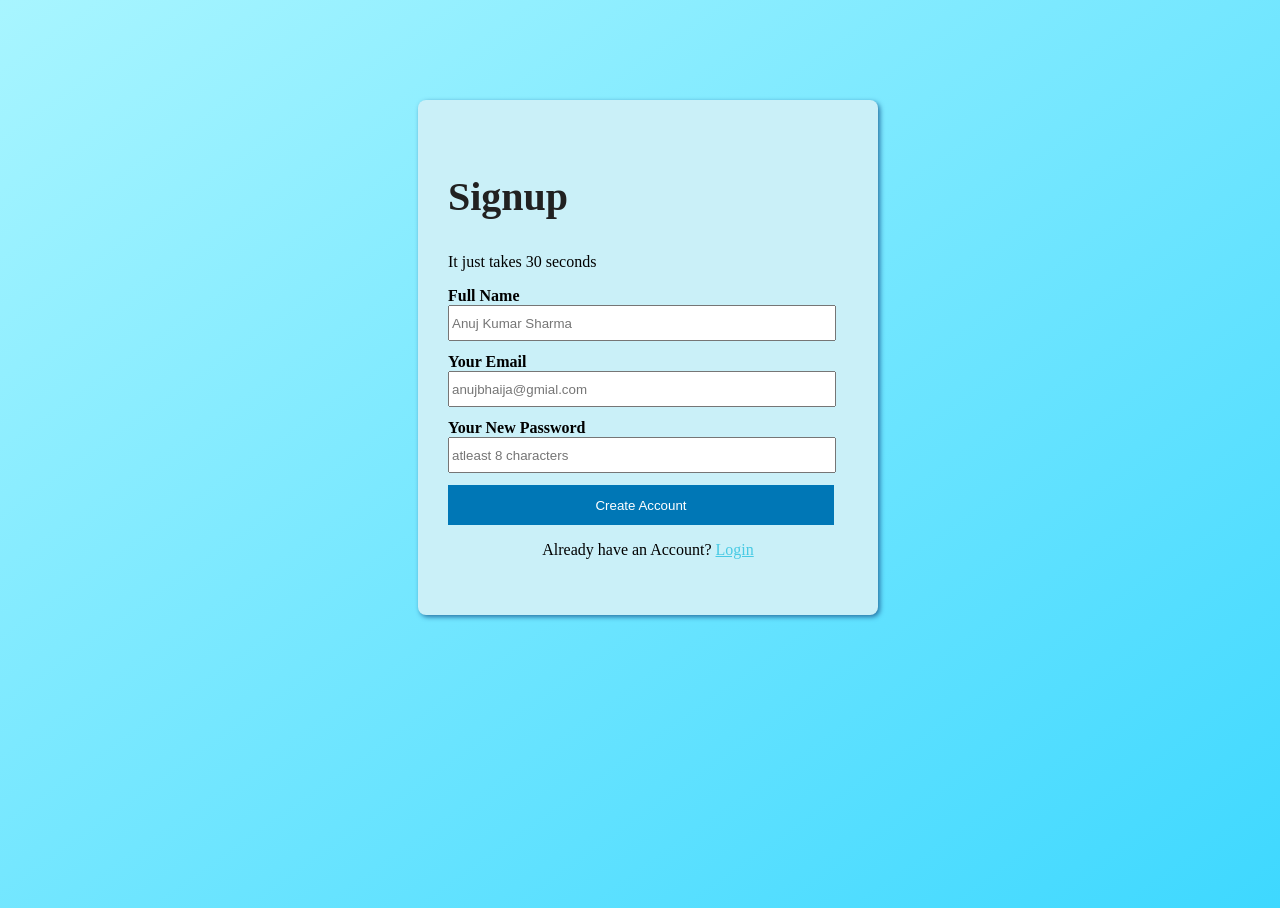
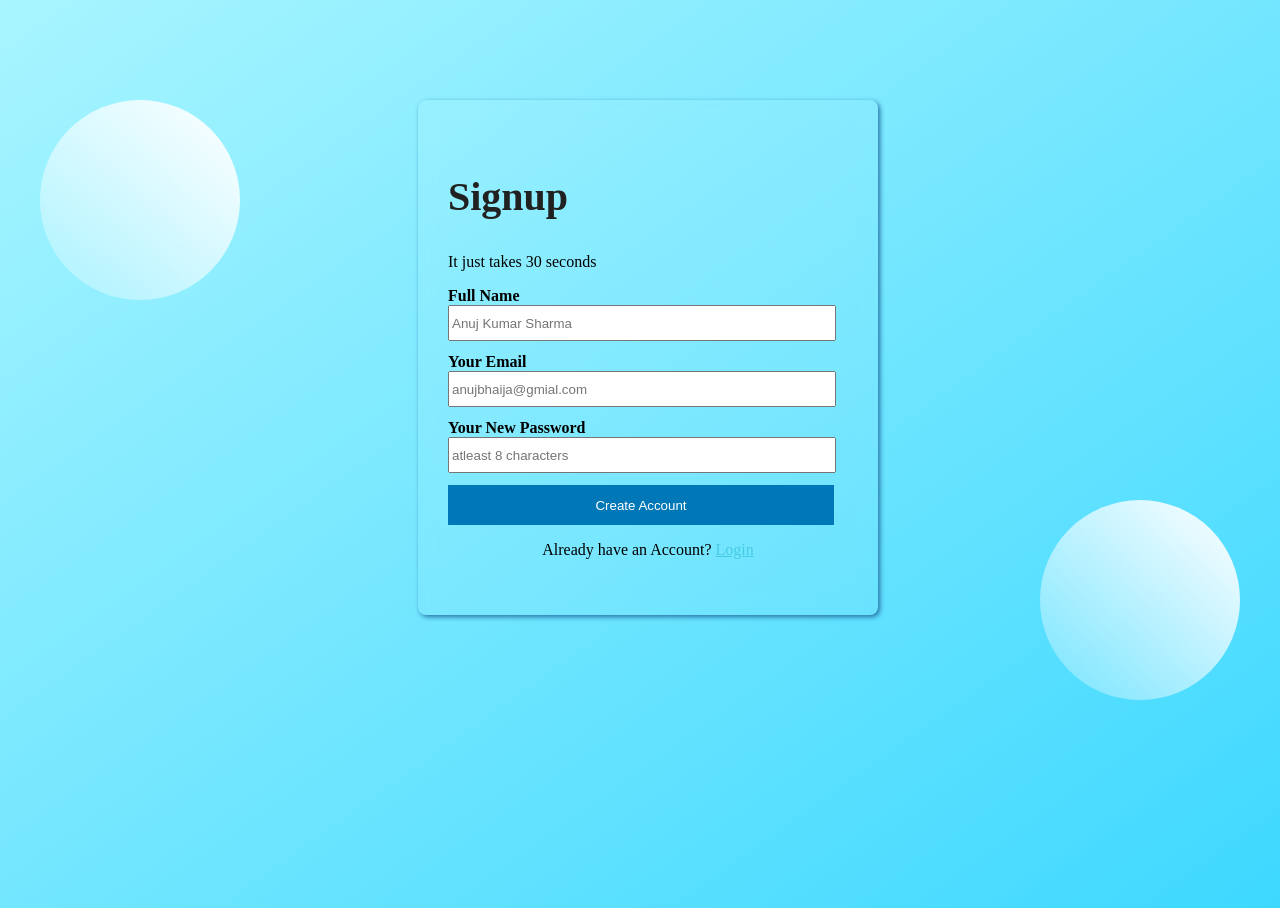
Before and after one commit to nawasz/cssRevision, a plain HTML site: page index.html in a window 1280 px wide. Drawn offline with Linux system fonts and the light colour scheme.

Commit message:
secondcommit

```diff
--- a/index.html
+++ b/index.html
@@ -31,5 +31,7 @@
             <p style="text-align: center;">Already have an Account? <span style="text-decoration: underline; color:#48cae4">Login<span></p>
         </div>
     </div>
+    <div class="circle c1"></div>
+    <div class="circle c2"></div>
 </body>
 </html>
--- a/styles.css
+++ b/styles.css
@@ -8,10 +8,13 @@
     width:400px;
 
     margin:100px auto;
-    background-color: #caf0f8;
+    background-color: #ffffff10;
+    backdrop-filter: blur(8px);
     border-radius: 8px;
     padding: 40px 30px ;
-    box-shadow: 2px 2px 5px #2773a5
+    box-shadow: 2px 2px 5px #2773a5;
+    position:relative;
+    z-index: 10;
 }
 input{
     width:380px;
@@ -27,6 +30,9 @@ button{
     height: 40px;
     border: none;
     cursor: pointer;
+    &:hover{
+        background-color: #034466;
+    }
 }
 .maincontainer{
     width:100vw;
@@ -40,3 +46,18 @@ h2{
     font-size: 2.5rem;
     color:#212121;
 }
+.circle{
+    height:200px;
+    width:200px;
+    border-radius: 100px;
+    background: linear-gradient(to top right, #ffffff33,#ffffffff);
+    position:absolute;
+}
+.c1{
+    top:100px;
+    left:40px;
+}
+.c2{
+    bottom:100px;
+    right: 40px;
+}
```
